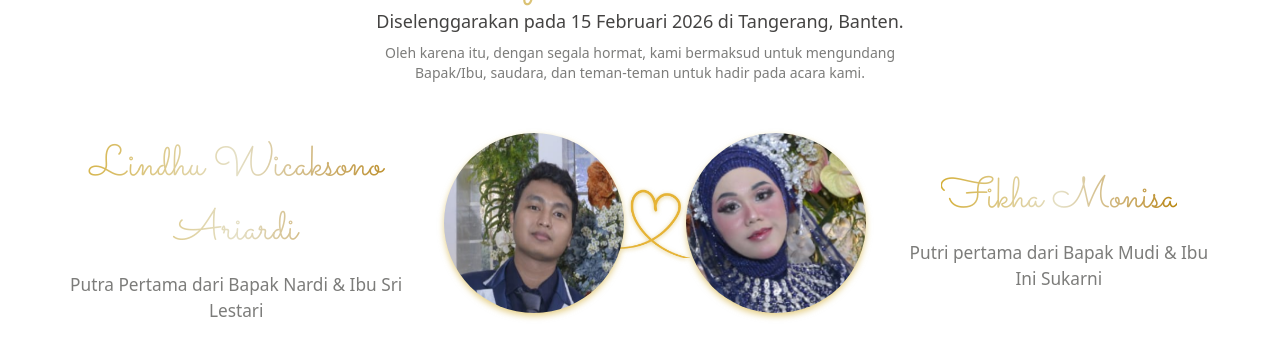
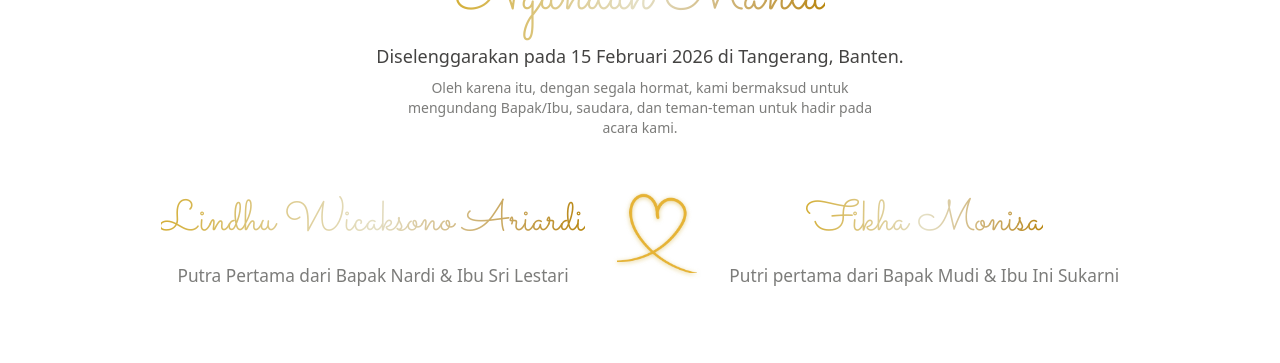
Before and after one commit to fadli154/ngunduh-mantu-lindhu, a Next.js app: page / in a window 1280 px wide. Shown: the part 1160-1523 px from the top of the page. Built offline with nearby package versions, Linux system fonts and the light colour scheme; no server answers; the database is empty; a web font is replaced by a local one.

Commit message:
Delete: photo on home

```diff
--- a/app/partials/home-section/home.tsx
+++ b/app/partials/home-section/home.tsx
@@ -136,14 +136,6 @@ export default function Home() {
             variants={imageFade}
             transition={{ delay: 0.6 }}
           >
-            <Image
-              src="/img/lindhu.png"
-              className="relative drop-shadow-md z-30 drop-shadow-text-500/60  right-4 md:-right-5 h-25 w-25 md:h-45 md:w-45 2xl:h-60 2xl:w-60 rounded-t-full md:rounded-b-full"
-              alt="foto-mempelai-pria"
-              width={180}
-              height={180}
-              priority
-            />
             <div className="flex flex-col-reverse mt-3 justify-center items-center relative right-4">
               <p className="text-dark2-600/70 dark:text-white2-500 mt-0 md:mt-2 text-[calc(.6rem+.6vw)] 2xl:text-xl">
                 Putra Pertama dari Bapak Nardi & Ibu Sri Lestari
@@ -178,14 +170,6 @@ export default function Home() {
             variants={imageFade}
             transition={{ delay: 1 }}
           >
-            <Image
-              src="/img/fikha.png"
-              className="relative drop-shadow-md z-30 drop-shadow-text-500/60 left-4 h-25 w-25 md:h-45 md:w-45 2xl:h-60 2xl:w-60 md:-left-5 rounded-t-full md:rounded-b-full"
-              alt="foto-mempelai-wanita"
-              width={180}
-              height={180}
-              priority
-            />
             <div className="flex flex-col-reverse mt-3 justify-center items-center relative left-4">
               <p className="text-dark2-600/70 dark:text-white2-500 mt-0 md:mt-2 text-[calc(.6rem+.6vw)] 2xl:text-xl">
                 Putri pertama dari Bapak Mudi & Ibu Ini Sukarni
```
